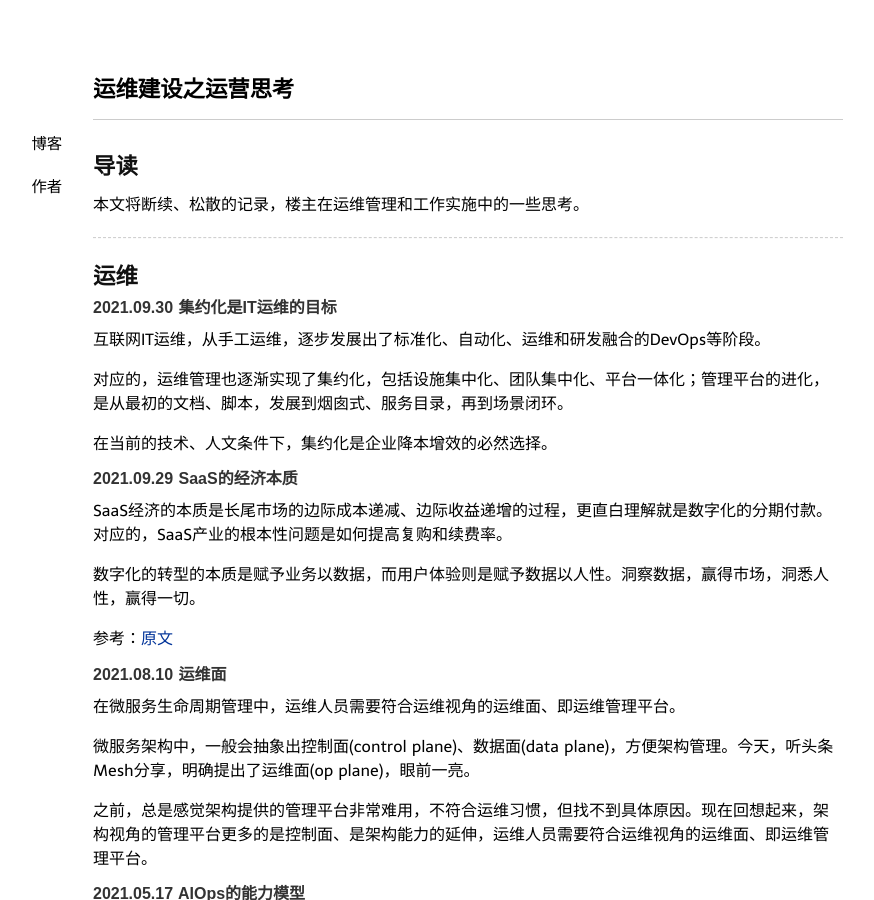
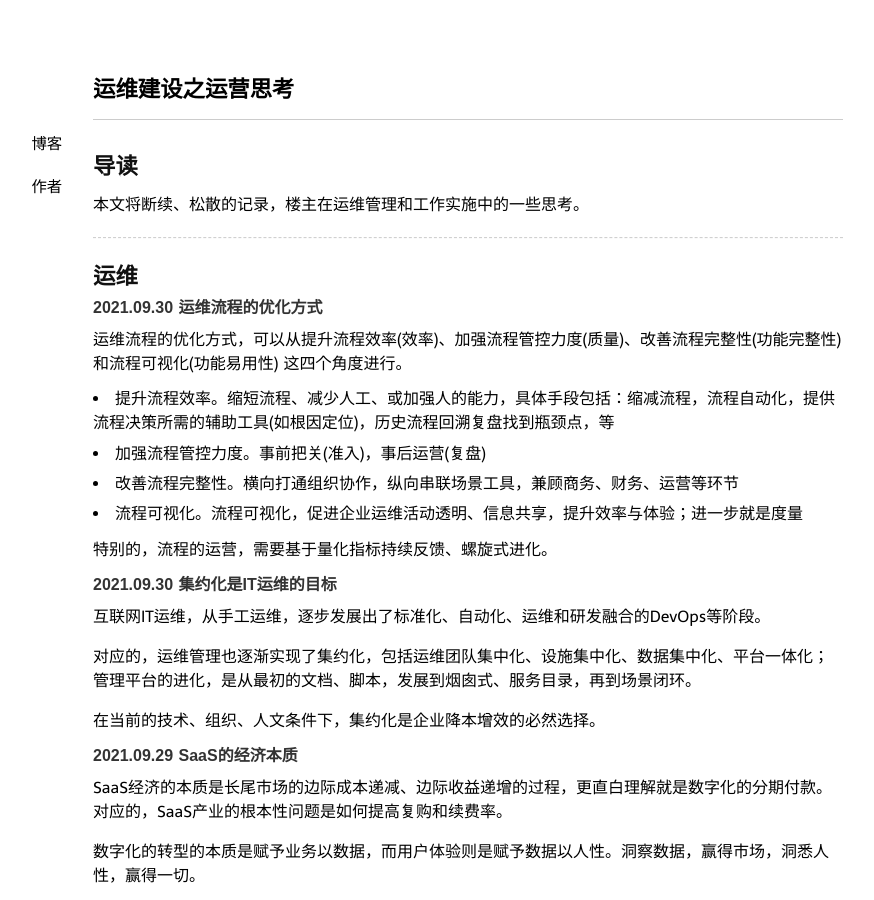
Before and after one commit to niean/niean.github.io, a Jekyll site: the page built from _posts/2020-03-15-op-tb.markdown, in a window 1280 px wide and 900 px high. Shown: the whole window, without its empty margins (172-1046 px from the left). Built offline with Jekyll 4.4.1, drawn with Linux system fonts in a browser that asks for light colours; comment, search, counter and statistics services are not loaded.

```diff
--- a/_posts/2020-03-15-op-tb.markdown
+++ b/_posts/2020-03-15-op-tb.markdown
@@ -11,12 +11,23 @@ tags:
 
 ----
 ## 运维
+#### 2021.09.30 运维流程的优化方式
+运维流程的优化方式，可以从提升流程效率(效率)、加强流程管控力度(质量)、改善流程完整性(功能完整性)和流程可视化(功能易用性) 这四个角度进行。
+
+- 提升流程效率。缩短流程、减少人工、或加强人的能力，具体手段包括：缩减流程，流程自动化，提供流程决策所需的辅助工具(如根因定位)，历史流程回溯复盘找到瓶颈点，等
+- 加强流程管控力度。事前把关(准入)，事后运营(复盘)
+- 改善流程完整性。横向打通组织协作，纵向串联场景工具，兼顾商务、财务、运营等环节
+- 流程可视化。流程可视化，促进企业运维活动透明、信息共享，提升效率与体验；进一步就是度量
+
+特别的，流程的运营，需要基于量化指标持续反馈、螺旋式进化。
+
+
 #### 2021.09.30 集约化是IT运维的目标
 互联网IT运维，从手工运维，逐步发展出了标准化、自动化、运维和研发融合的DevOps等阶段。
 
-对应的，运维管理也逐渐实现了集约化，包括设施集中化、团队集中化、平台一体化；管理平台的进化，是从最初的文档、脚本，发展到烟囱式、服务目录，再到场景闭环。
+对应的，运维管理也逐渐实现了集约化，包括运维团队集中化、设施集中化、数据集中化、平台一体化；管理平台的进化，是从最初的文档、脚本，发展到烟囱式、服务目录，再到场景闭环。
 
-在当前的技术、人文条件下，集约化是企业降本增效的必然选择。
+在当前的技术、组织、人文条件下，集约化是企业降本增效的必然选择。
 
 
 #### 2021.09.29 SaaS的经济本质
```
Also changed, not shown: _posts/2020-01-25-op-model.markdown (+9 -1 lines), _posts/2021-05-18-op-architecture.markdown (+11 -0 lines), _posts/2021-10-08-op-theory.markdown (added, +45 -0 lines), images/20211008/gartners-hype-cycles.JPG (added), 1 other file.
